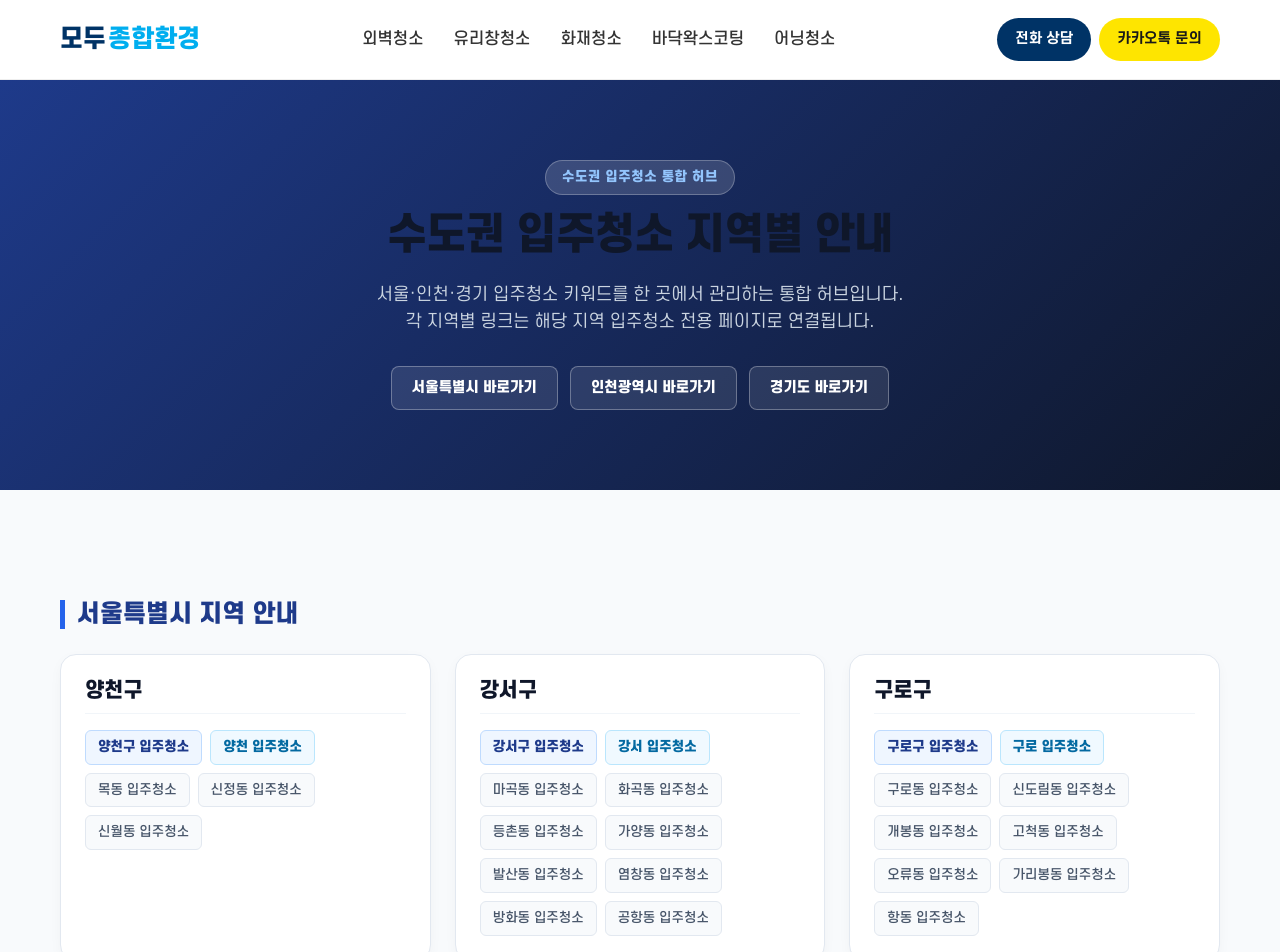
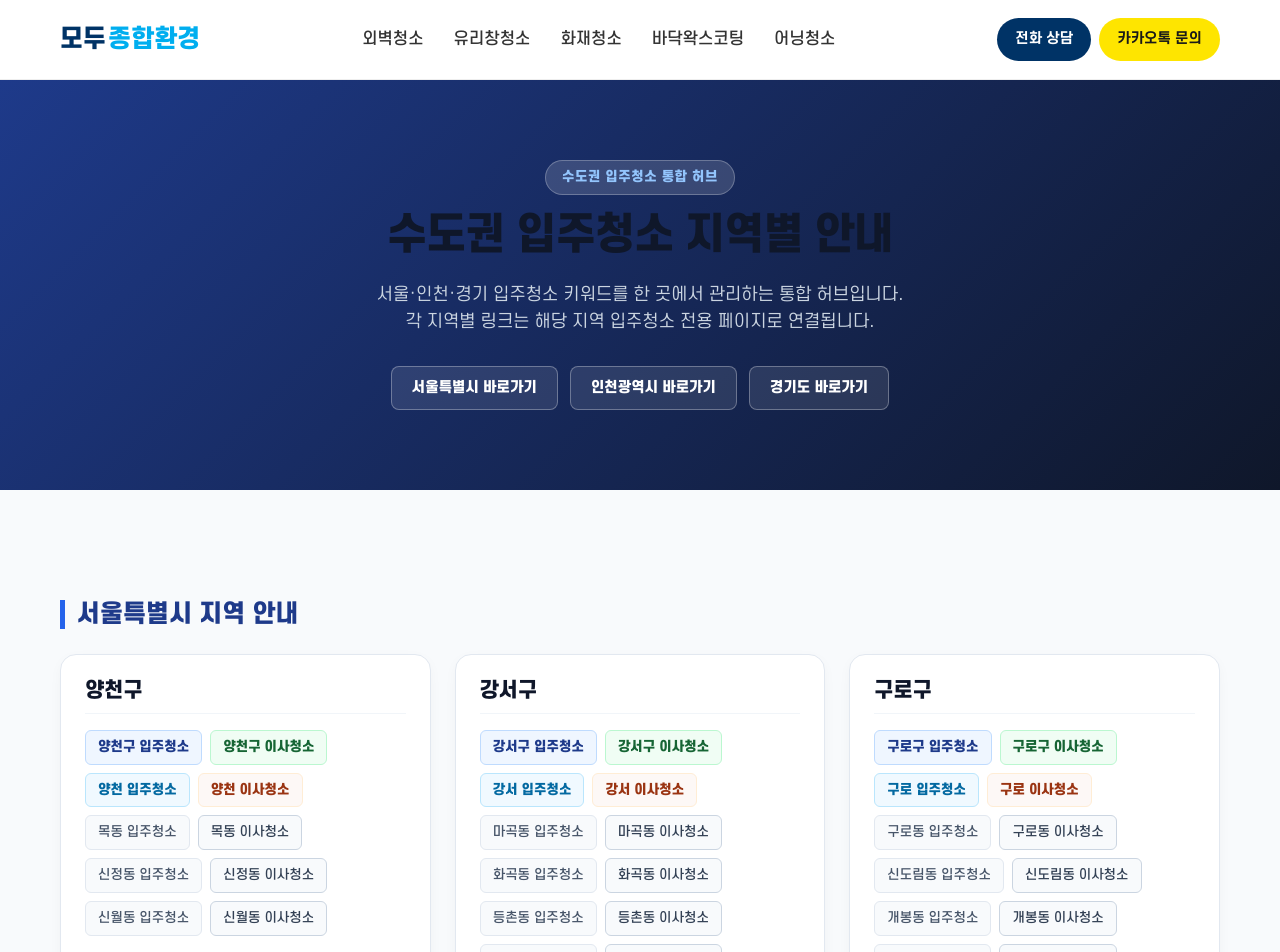
Before and after one commit to wogus5695-ctrl/modu-allclean, a Next.js app: page /move-in-cleaning/seoul in a window 1280 px wide. Shown: the top 952 px of the page. Built offline with nearby package versions, Linux system fonts and the light colour scheme.

Commit message:
feat: 수도권 입주청소 통합 허브(/move-in-cleaning/seoul) 내 지역별 이사청소(moving-cleaning) 링크 병렬 추가 완료 (지역 기준 유지 및 별도 섹션 배제)

```diff
--- a/src/app/move-in-cleaning/seoul/page.tsx
+++ b/src/app/move-in-cleaning/seoul/page.tsx
@@ -12,9 +12,12 @@ export const metadata: Metadata = {
 };
 
 export default function MoveInCleaningUnifiedHubPage() {
-  // 입주청소 서비스 slug 추출
+  // 입주청소 및 이사청소 서비스 slug 추출
   const moveInService = services.find(s => s.id === 'move-in' || s.serviceSlug === 'move-in-cleaning');
   const moveInSlug = moveInService?.serviceSlug || 'move-in-cleaning';
+
+  const movingService = services.find(s => s.id === 'moving' || s.serviceSlug === 'moving-cleaning');
+  const movingSlug = movingService?.serviceSlug || 'moving-cleaning';
 
   // 광역자치단체별 렌더링 헬퍼 함수
   const renderCitySection = (cityTitle: string, citySlug: string) => {
@@ -49,41 +52,76 @@ export default function MoveInCleaningUnifiedHubPage() {
                   {/* 1. 구/시 단위 키워드 */}
                   {citySlug === 'incheon' ? (
                     // 인천은 canonical 규칙상 접미사 없이 districtSlug만 사용
+                    <>
                       <Link
                         href={`/incheon/${districtRegion.districtSlug}/${moveInSlug}`}
                         className={styles.primaryLink}
                       >
                         {districtRegion.district} 입주청소
                       </Link>
+                      <Link
+                        href={`/incheon/${districtRegion.districtSlug}/${movingSlug}`}
+                        className={styles.primaryLink}
+                        style={{ backgroundColor: '#f0fdf4', color: '#166534', borderColor: '#bbf7d0' }}
+                      >
+                        {districtRegion.district} 이사청소
+                      </Link>
+                    </>
                   ) : (
                     // 서울/경기는 canonical 접미사 -gu/-si 사용
+                    <>
                       <Link
                         href={`/${citySlug}/${districtRegion.districtSlug}${suffix}/${moveInSlug}`}
                         className={styles.primaryLink}
                       >
                         {districtRegion.district} 입주청소
                       </Link>
+                      <Link
+                        href={`/${citySlug}/${districtRegion.districtSlug}${suffix}/${movingSlug}`}
+                        className={styles.primaryLink}
+                        style={{ backgroundColor: '#f0fdf4', color: '#166534', borderColor: '#bbf7d0' }}
+                      >
+                        {districtRegion.district} 이사청소
+                      </Link>
+                    </>
                   )}
 
                   {/* 2. 구/시 제거형 키워드 (인천은 불필요하므로 서울/경기만 노출) */}
                   {citySlug !== 'incheon' && showShortDistrict && (
+                    <>
                       <Link
                         href={`/${citySlug}/${districtRegion.districtSlug}/${moveInSlug}`}
                         className={styles.secondaryLink}
                       >
                         {shortDistrict} 입주청소
                       </Link>
+                      <Link
+                        href={`/${citySlug}/${districtRegion.districtSlug}/${movingSlug}`}
+                        className={styles.secondaryLink}
+                        style={{ backgroundColor: '#fdf8f6', color: '#9a3412', borderColor: '#ffedd5' }}
+                      >
+                        {shortDistrict} 이사청소
+                      </Link>
+                    </>
                   )}
 
                   {/* 3. 동 단위 키워드 */}
                   {dongs.map(dong => (
+                    <React.Fragment key={dong.subDistrictSlug}>
                       <Link
-                      key={dong.subDistrictSlug}
                         href={`/${citySlug}/${dong.districtSlug}/${dong.subDistrictSlug}/${moveInSlug}`}
                         className={styles.dongLink}
                       >
                         {dong.subDistrict} 입주청소
                       </Link>
+                      <Link
+                        href={`/${citySlug}/${dong.districtSlug}/${dong.subDistrictSlug}/${movingSlug}`}
+                        className={styles.dongLink}
+                        style={{ backgroundColor: '#f8fafc', color: '#334155', borderColor: '#cbd5e1' }}
+                      >
+                        {dong.subDistrict} 이사청소
+                      </Link>
+                    </React.Fragment>
                   ))}
                 </div>
               </div>
```
Lines whose indentation alone changed are shown as unchanged.
